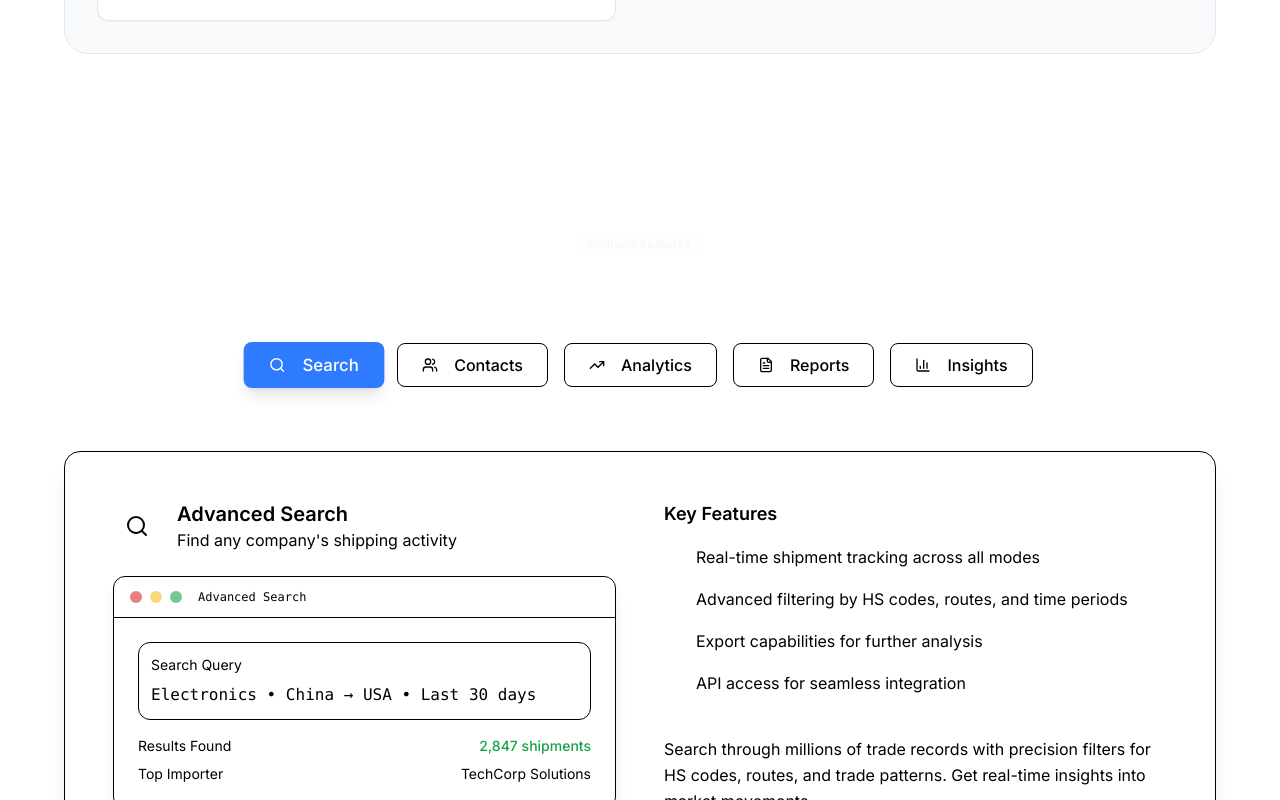
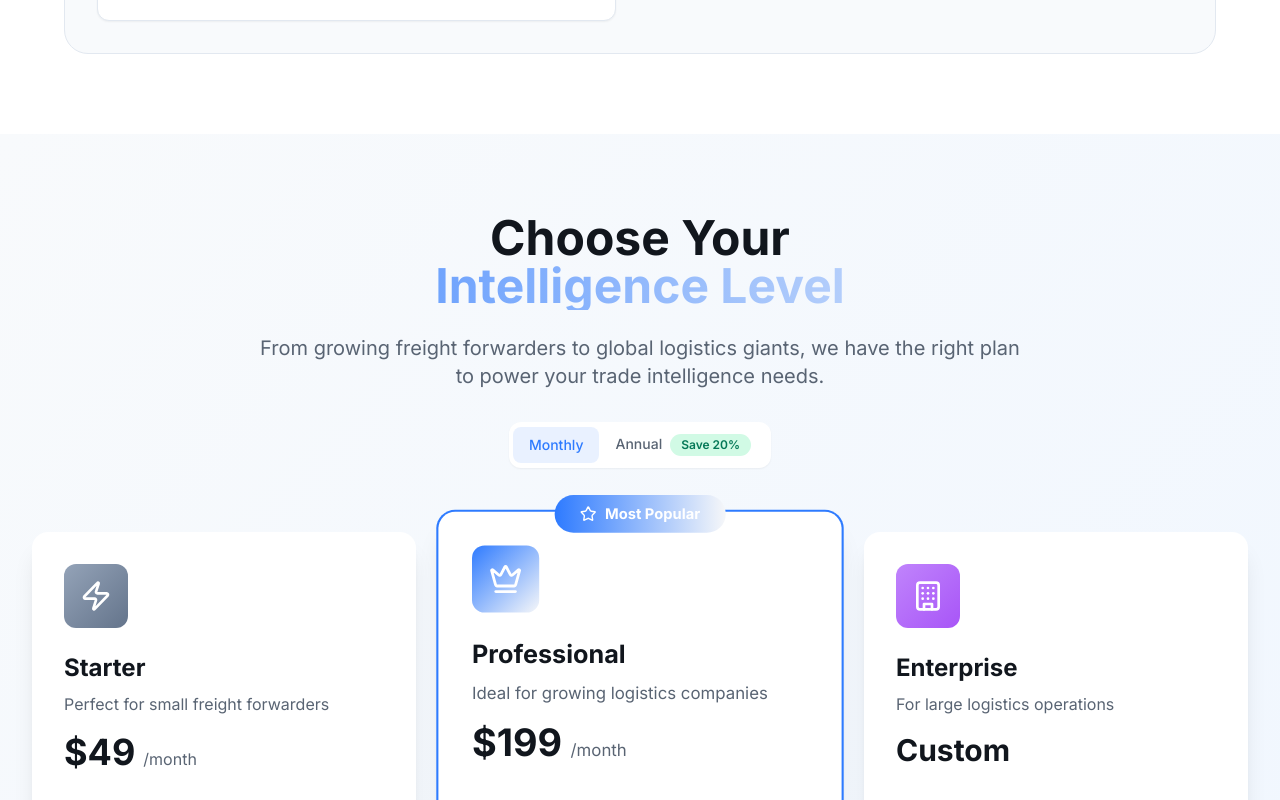
Before and after one commit to SparkFusion25/Logistic-Intel-smart-search, a React (Vite) app: page / in a window 1280 px wide. Shown: the part 1760-2560 px from the top of the page. Built offline with nearby package versions, Linux system fonts and the light colour scheme.

Commit message:
Code edited in Lovable Code Editor
Edited UI in Lovable

```diff
--- a/src/pages/Index.tsx
+++ b/src/pages/Index.tsx
@@ -99,8 +99,6 @@ const Index = () => {
       {/* Platform Showcase */}
       <PlatformShowcase />
 
-      {/* Feature Grid */}
-      <FeatureGrid />
 
 
       {/* Pricing Section */}
```
